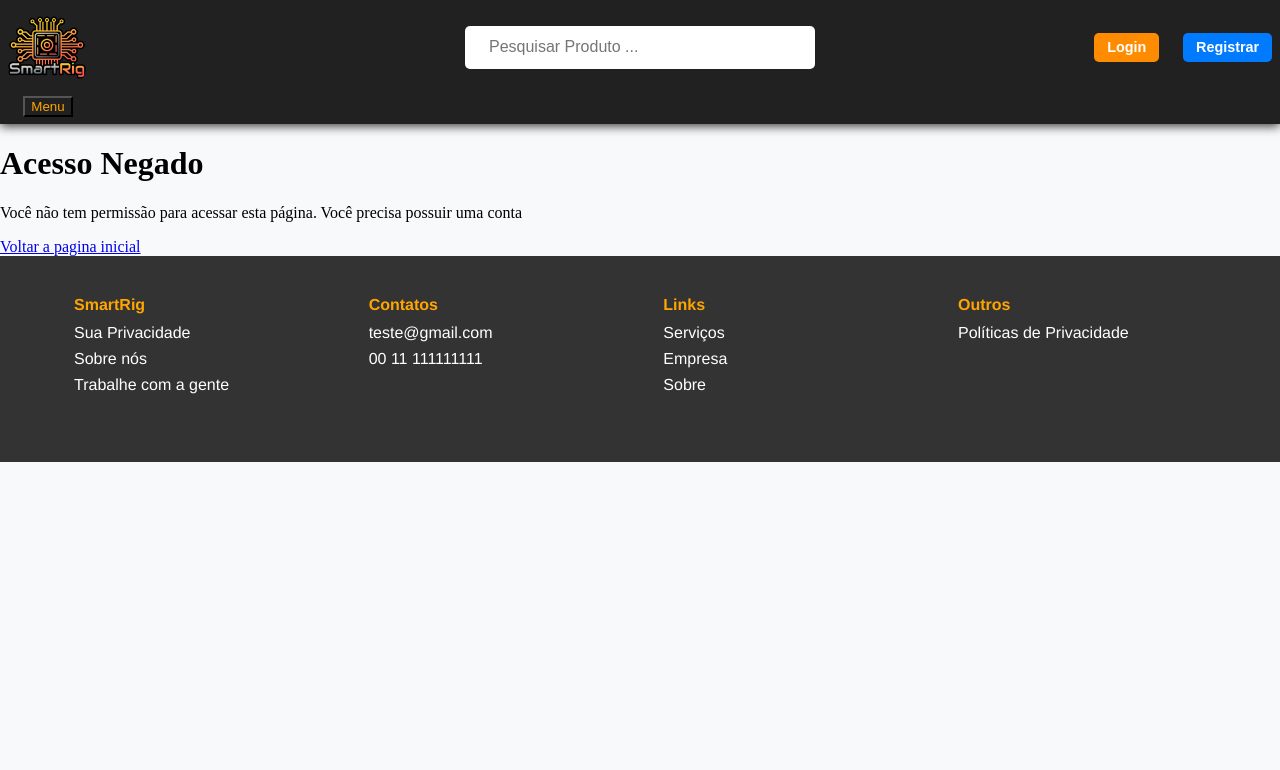
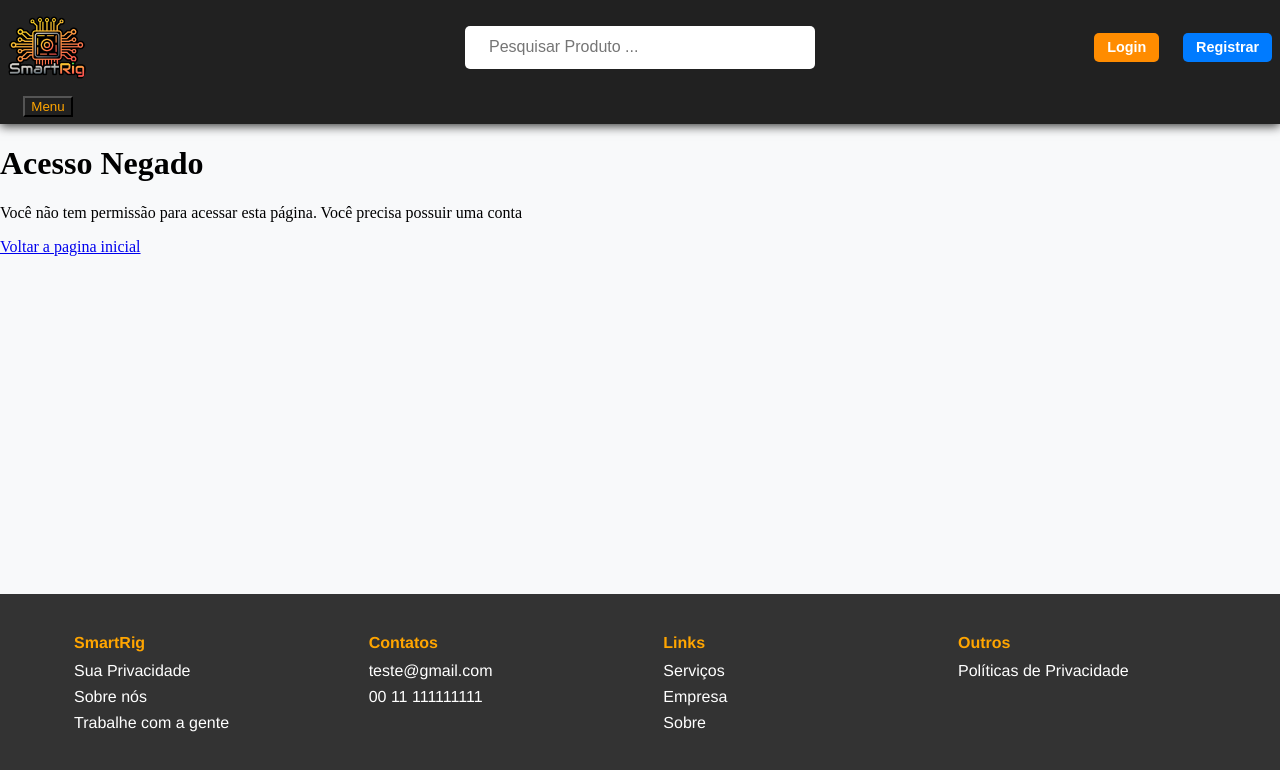
Before and after one commit to Eduardo12305/SmartRig, a React (Vite) app in the folder app/: page /forbidden in a window 1280 px wide. Shown: the top 770 px of the page. Built offline with nearby package versions, Linux system fonts and the light colour scheme.

Commit message:
Update rodape

```diff
--- a/app/src/components/card.jsx
+++ b/app/src/components/card.jsx
@@ -42,7 +42,7 @@
       setErrorMessage(error.message || "Erro ao carregar cards");
     }
   };
-    fetchProducts(); // Executa sempre que o parâmetro de busca mudar
+    fetchProducts();
   }, [search]);
 
   const handleCardClick = (id) => {
--- a/app/src/components/css/rodape.styled.jsx
+++ b/app/src/components/css/rodape.styled.jsx
@@ -6,7 +6,10 @@
   width: 100%;
   font-size: 16px;
   font-family: 'Helvetica', sans-serif;
-  padding: 20px 5% 40px 5%; /* Padding para dar mais espaçamento, ajustável conforme necessário */
+  padding: 20px 5% 40px 5%;
+  left: 0;
+  bottom: 0;
+  z-index: 100;
 
   a {
     text-decoration: none;
--- a/app/src/components/layout.jsx
+++ b/app/src/components/layout.jsx
@@ -1,13 +1,28 @@
 import { Outlet } from "react-router-dom"
 import { Header } from "./header"
 import { Rodape } from "./Rodape"
+import styled from "styled-components";
+
+const LayoutWrapper = styled.div`
+  min-height: 100vh;
+  display: flex;
+  flex-direction: column;
+`;
+
+const MainContent = styled.main`
+  flex: 1;
+  display: flex;
+  flex-direction: column;
+`;
 
 export function Layout() {
     return (
-        <>
+        <LayoutWrapper>
             <Header />
-            <Outlet />
+            <MainContent>
+                <Outlet />
+            </MainContent>
             <Rodape />
-        </>
+        </LayoutWrapper>
     )
 }
```
